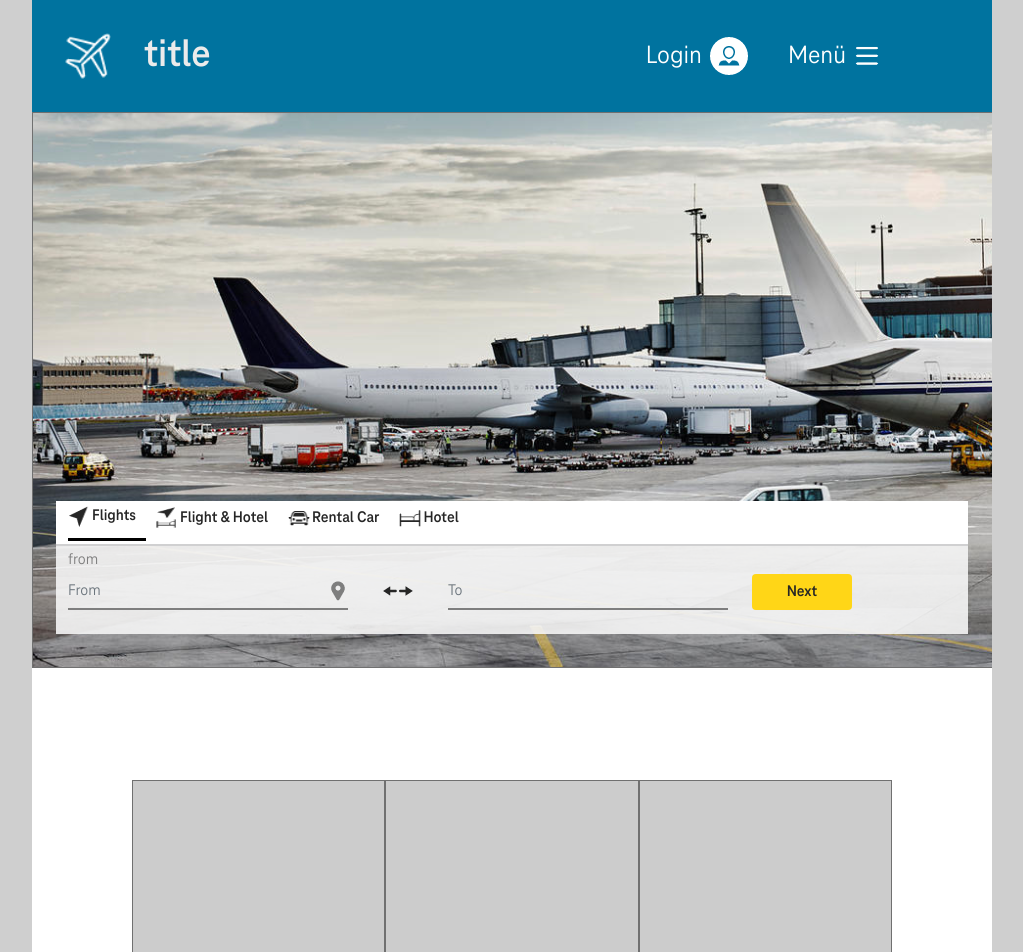
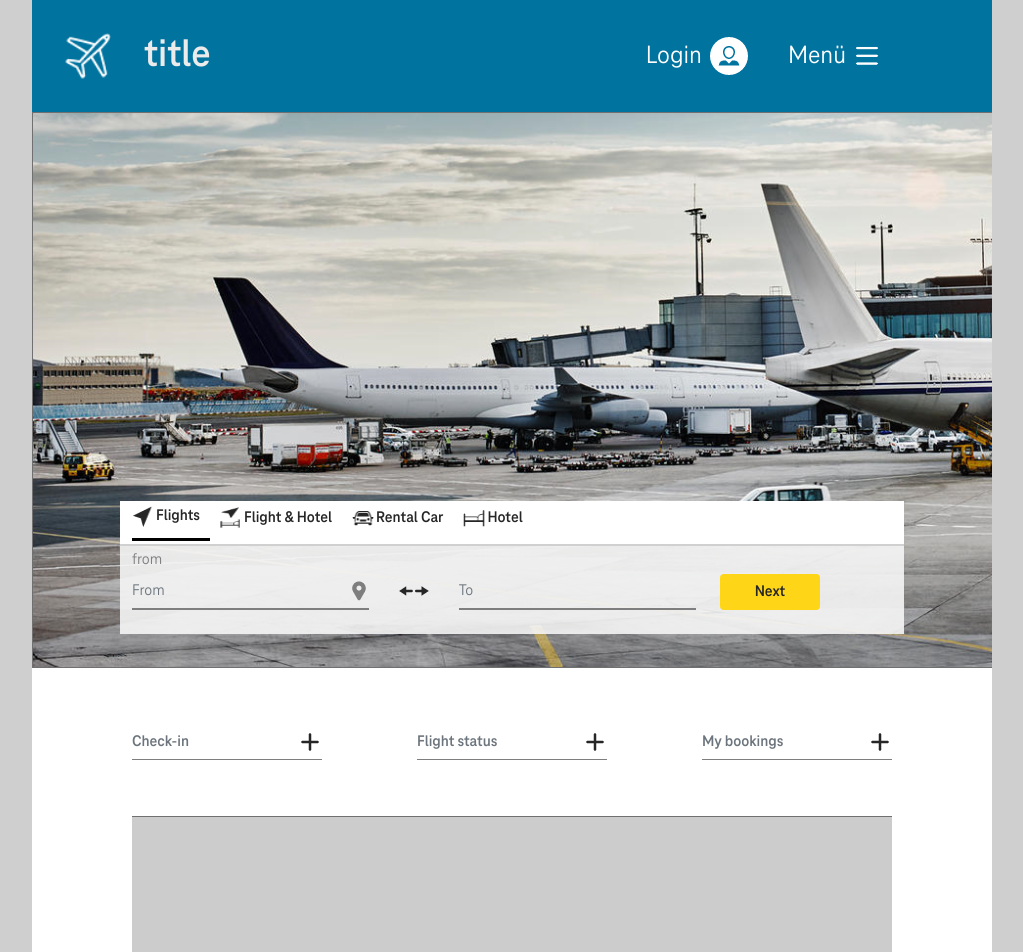
Before and after one commit to eu-digital-green-certificates/dgca-booking-demo-frontend, a React (Create React App) app: page / in a window 1280 px wide. Shown: the top 952 px of the page, without its empty margins (128-1151 px from the left). Built offline with nearby package versions, Linux system fonts and the light colour scheme.

Commit message:
checkin inputs added

```diff
--- a/src/assets/SCSS/custom.scss
+++ b/src/assets/SCSS/custom.scss
@@ -93,7 +93,21 @@ $container-max-widths: (
 
 .content-container {
     background-color: white;
-    padding: 7rem;
+    padding-left: 7rem;
+    padding-right: 7rem;
+    padding-bottom: 7rem;
+}
+
+.check-in-container {
+    display: flex;
+    flex-flow: wrap;
+    flex-direction: row;
+    margin:0%;
+    padding-left: 0%;
+    padding-right: 0%;
+    padding-top: 3.5rem;
+    padding-bottom: 3.5rem;
+    justify-content: space-between;
 }
 
 .card-group{
@@ -103,7 +117,7 @@ $container-max-widths: (
     background-color: #ccc;
     // margin-left: 0.75rem;
     // margin-right: 0.75rem;
-    border: #707070 solid 1px;
+    border-top: #707070 solid 1px;
     max-width: 300px;
     height:301px;
 }
@@ -119,6 +133,8 @@ $container-max-widths: (
 }
 
 .search {
+    padding-left: 4rem;
+    padding-right: 4rem;
     height:30%;
     width:100%;
     color:#262626;
@@ -126,6 +142,7 @@ $container-max-widths: (
 
 .search-header {
     display: flex;
+    flex-wrap: wrap;
     background-color: white;
     width: 100%;
     height:45px;
@@ -189,10 +206,44 @@ $container-max-widths: (
   }
 }
 
+.input-checkin {
+    font-size: 24 !important;
+    font-weight: bold;
+    box-sizing: border-box;
+    height: 36px;
+    border-top: none;
+    border-left: none;
+    border-right: none;
+    border-bottom: 1px solid #7e7e7e;
+    border-radius: 0%;
+    color: black;
+    background-color: transparent;
+    padding:0%;
+
+    &:focus{
+      font-size: 24 !important;
+      font-weight: bold;
+      border-color: none;
+      box-shadow: none;
+      background-color: transparent;
+      color: black;
+      border-top: none;
+      border-left: none;
+      border-right: none;
+      border-bottom: 1px solid #7e7e7e;
+    }
+  }
+
 .location-icon {
   background-image: url("../images/icon_von.png") !important;
   height: 20px;
   width: 20px;
+}
+
+.plus-icon {
+    background-image: url("../images/icon_plus.png") !important;
+    height: 24px;
+    width: 24px;
   }
 
 .change-icon {
--- a/src/components/landing-page.component.tsx
+++ b/src/components/landing-page.component.tsx
@@ -82,12 +82,12 @@ const LandingPage = () => {
                                                                 type="text"
                                                             />
                                                             <InputGroup.Text className="input-transparent">
-                                                                <span className="location-icon"/>
+                                                                <span className="location-icon" />
                                                             </InputGroup.Text>
                                                         </InputGroup>
                                                     </Col>
                                                     <Col xs lg="1" md="1">
-                                                        <div className="change-icon"/>
+                                                        <div className="change-icon" />
                                                     </Col>
 
                                                     <Col xs lg="4" md="4">
@@ -110,6 +110,46 @@ const LandingPage = () => {
                     </Row>
                 </Container>
                 <Container className='content-container'>
+                    <Row className='p-0'>
+                        <Container fluid className='check-in-container'>
+                            <Col xs="12" lg="3" md="3" className="p-0">
+                                <InputGroup className="input-checkin">
+                                    <Form.Control
+                                        className="input-checkin"
+                                        placeholder="Check-in"
+                                        type="text"
+                                    />
+                                    <InputGroup.Text className="input-checkin">
+                                        <span className="plus-icon" />
+                                    </InputGroup.Text>
+                                </InputGroup>
+                            </Col>
+                            <Col xs="12" lg="3" md="3" className="p-0">
+                                <InputGroup className="input-checkin">
+                                    <Form.Control
+                                        className="input-checkin"
+                                        placeholder="Flight status"
+                                        type="text"
+                                    />
+                                    <InputGroup.Text className="input-checkin">
+                                        <span className="plus-icon" />
+                                    </InputGroup.Text>
+                                </InputGroup>
+                            </Col>
+                            <Col xs="12" lg="3" md="3" className="p-0">
+                                <InputGroup className="input-checkin">
+                                    <Form.Control
+                                        className="input-checkin"
+                                        placeholder="My bookings"
+                                        type="text"
+                                    />
+                                    <InputGroup.Text className="input-checkin">
+                                        <span className="plus-icon" />
+                                    </InputGroup.Text>
+                                </InputGroup>
+                            </Col>
+                        </Container>
+                    </Row>
                     <Row className='card-group'>
                         <Col sm='6' md='4' className='col-item' >
 
```
Also changed, not shown: src/assets/images/icon_plus.png (added). Lines whose indentation alone changed are shown as unchanged.
